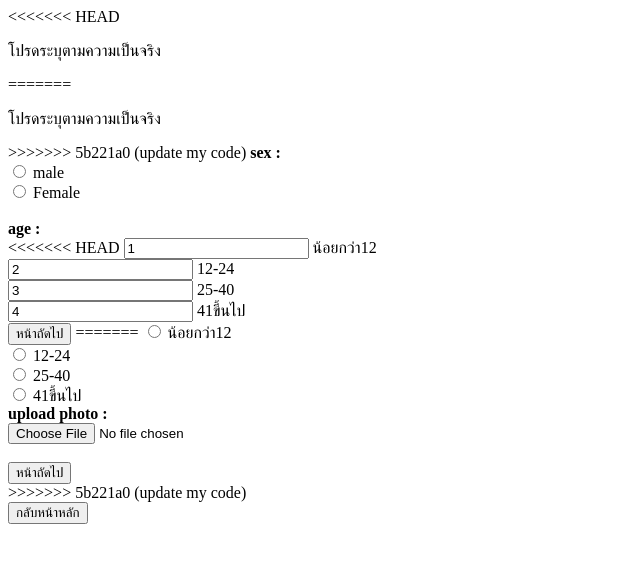
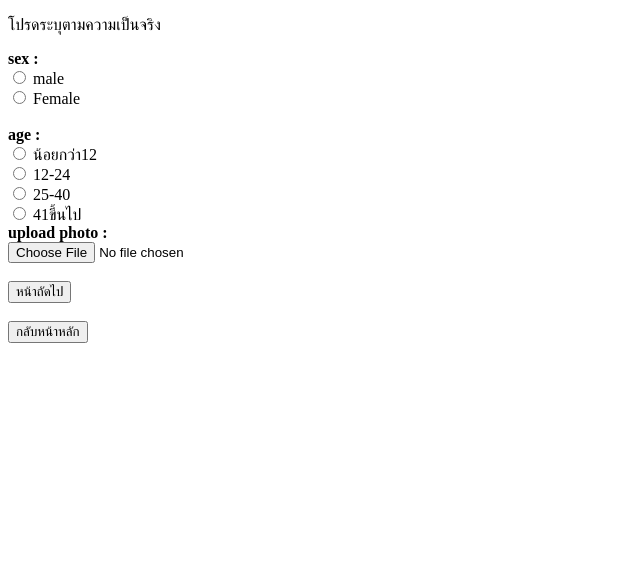
Before and after one commit to someonenezzz-svg/Classification-of-acne-types-and-care-recommendations, a plain HTML site: page templates/train.html in a window 1280 px wide. Shown: the whole page, without its empty margins (0-640 px from the left). Drawn offline with Linux system fonts and the light colour scheme.

Commit message:
Add files via upload

```diff
--- a/templates/train.html
+++ b/templates/train.html
@@ -1,19 +1,11 @@
 <!DOCTYPE html>
 <html>
 <head>
-<<<<<<< HEAD
-    <title>หน้าที่สอง</title>
-</head>
-<body>
-    <p> โปรดระบุตามความเป็นจริง</p>
-    <from action="/from" method="POST">
-=======
     <title>เก็บข้อมูล</title>
 </head>
 <body>
     <p> โปรดระบุตามความเป็นจริง</p>
     <form action="/form" method="POST" enctype="multipart/form-data" >
->>>>>>> 5b221a0 (update my code)
         <label><b>sex :</b></label>
     <br>
     <input type="radio" id="opt11" name="choice" value="1">
@@ -25,22 +17,6 @@
     <br>
     <label><b>age :</b></label>
     <br>
-<<<<<<< HEAD
-    <input tyoe="radio" id="opt21" name="choice2" value="1">
-    <label for="opt21">น้อยกว่า12</label>
-    <br>
-    <input tyoe="radio" id="opt22" name="choice2" value="2">
-    <label for="opt22">12-24</label>
-    <br>
-    <input tyoe="radio" id="opt23" name="choice2" value="3">
-    <label for="opt23">25-40</label>
-    <br>
-    <input tyoe="radio" id="opt24" name="choice2" value="4">
-    <label for="opt24">41ขี้นไป</label>
-    <br>
-    <button type="submit">หน้าถัดไป</button>
-    </from>
-=======
     <input type="radio" id="opt21" name="choice2" value="3">
     <label for="opt21">น้อยกว่า12</label>
     <br>
@@ -60,7 +36,6 @@
     <br>
     <button type="submit">หน้าถัดไป</button>
     </form>
->>>>>>> 5b221a0 (update my code)
     <br>
     <a href="/" >
         <button type="button">กลับหน้าหลัก</button>
```
Also changed, not shown: templates/form.html (+2 -0 lines).
